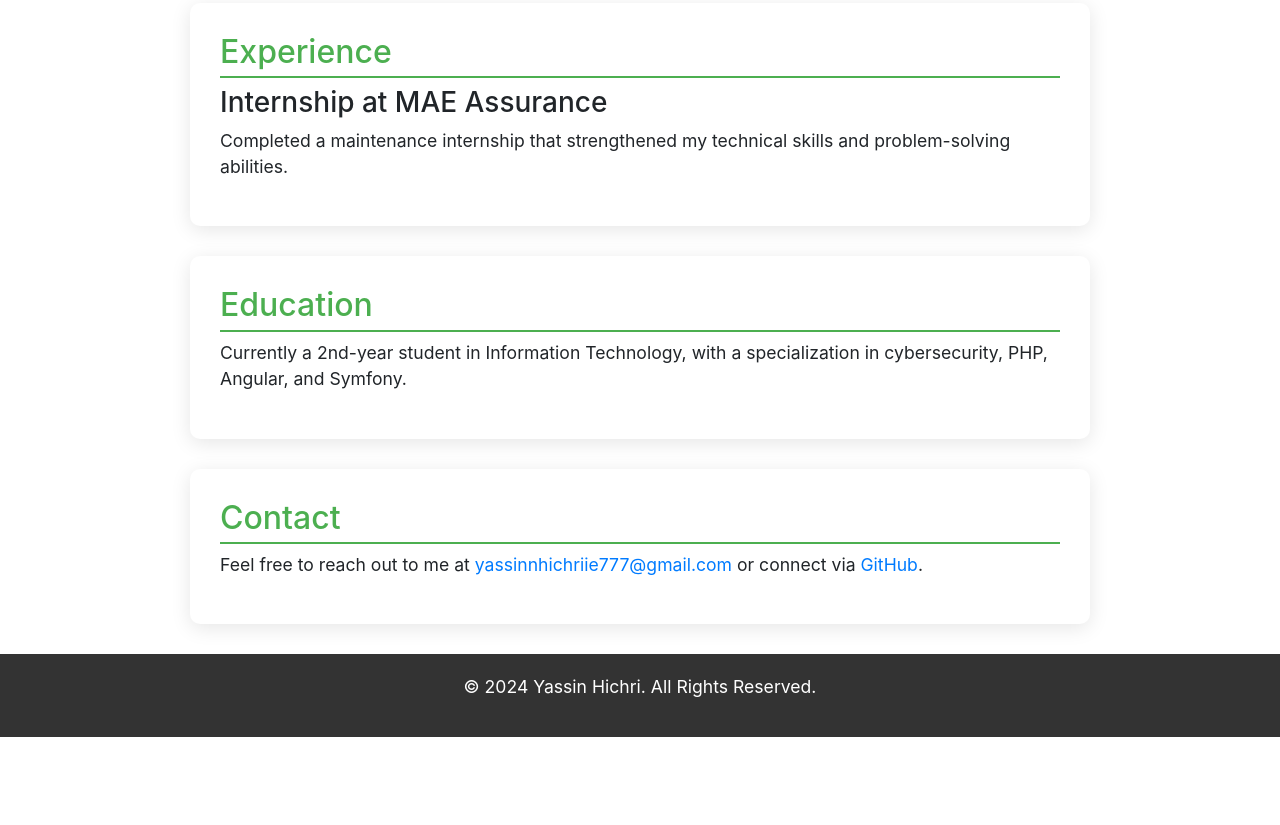
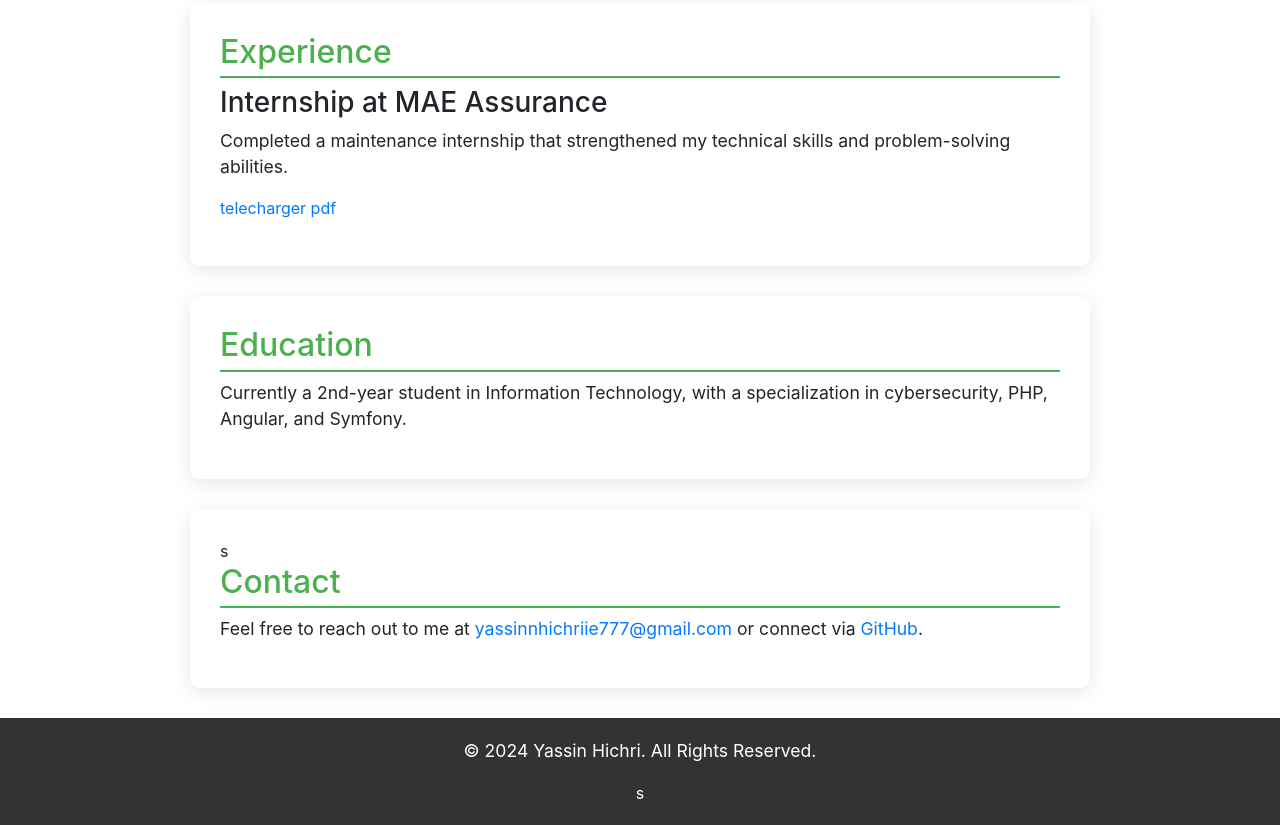
Before and after one commit to yassinhichri7050/yassinhichri7050.github.io, a plain HTML site: page git.html in a window 1280 px wide. Shown: the part 684-1509 px from the top of the page. Before the commit the page ends 1421 px from the top, so only its background shows below. Drawn offline with nearby package versions, Linux system fonts and the light colour scheme.

Commit message:
ajout la fonctionaliter de telechargement de CV

```diff
--- a/git.html
+++ b/git.html
@@ -47,6 +47,7 @@
                 <h3>Internship at MAE Assurance</h3>
                 <p>Completed a maintenance internship that strengthened my technical skills and problem-solving abilities.</p>
             </li>
+            <li><a href="c:\Users\User\Downloads\yassin_hichri_cv.pdf" download>telecharger pdf</a></li>
         </ul>
     </section>
 
@@ -57,13 +58,13 @@
     </section>
 
     <!-- Contact Section -->
-    <section id="contact" class="contact-section">
+    <section id="contact" class="contact-section">s
         <h2>Contact</h2>
         <p>Feel free to reach out to me at <a href="mailto:yassinhichri@example.com">yassinnhichriie777@gmail.com</a> or connect via <a href="https://github.com/YassinHichri" target="_blank">GitHub</a>.</p>
     </section>
 
     <footer>
-        <p>&copy; 2024 Yassin Hichri. All Rights Reserved.</p>
+        <p>&copy; 2024 Yassin Hichri. All Rights Reserved.</p>s
     </footer>
 
     <script>
```
